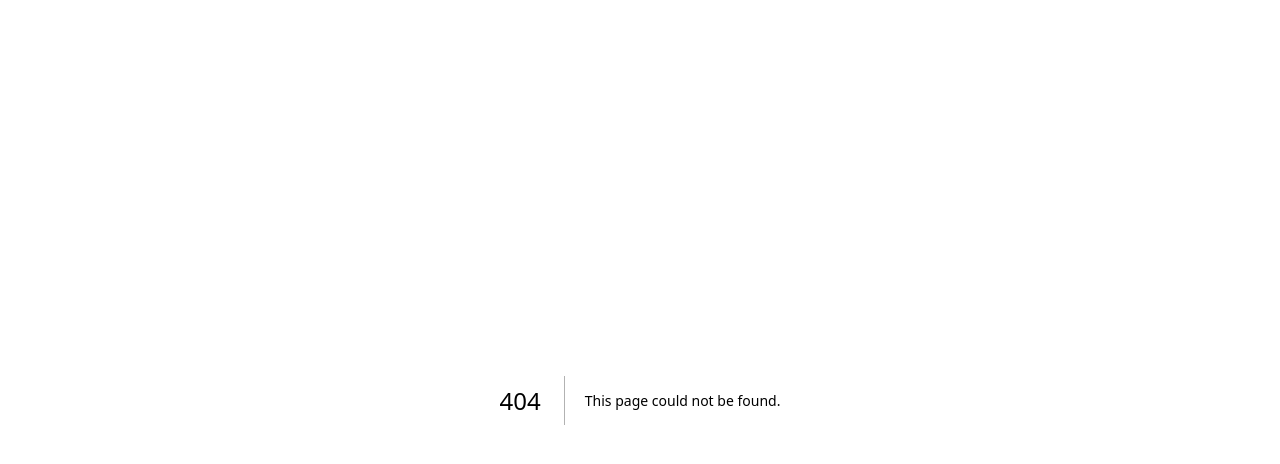
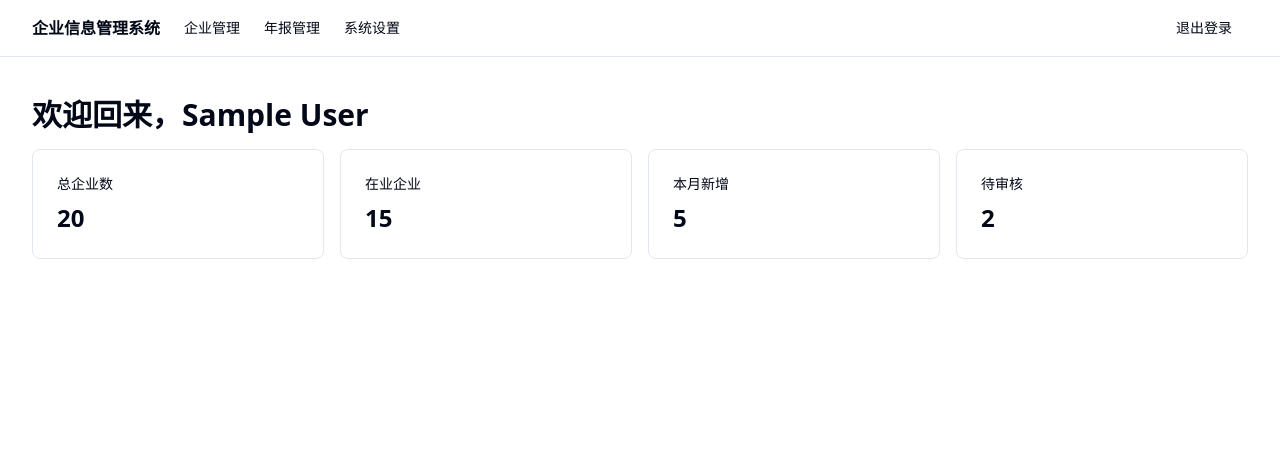
Before and after one commit to poplovexz/caiwushui, a Next.js app: page /dashboard in a window 1280 px wide. Before the commit this address had no page. Shown: the top 464 px of the page. Built offline with nearby package versions, Linux system fonts and the light colour scheme; no server answers; sample sign-in values are in the browser's storage.

Commit message:
feat: 添加仪表板页面
1. 添加仪表板页面和布局
2. 添加站点头部组件
3. 添加导航菜单
4. 添加退出登录功能

```diff
--- /dev/null
+++ b/src/app/dashboard/layout.tsx
@@ -0,0 +1,24 @@
+import { Metadata } from "next"
+
+import { SiteHeader } from "@/components/site-header"
+
+export const metadata: Metadata = {
+  title: {
+    default: "企业信息管理系统",
+    template: "%s | 企业信息管理系统",
+  },
+  description: "企业信息管理系统",
+}
+
+interface DashboardLayoutProps {
+  children: React.ReactNode
+}
+
+export default function DashboardLayout({ children }: DashboardLayoutProps) {
+  return (
+    <div className="relative flex min-h-screen flex-col">
+      <SiteHeader />
+      <main className="flex-1">{children}</main>
+    </div>
+  )
+}
--- /dev/null
+++ b/src/app/dashboard/page.tsx
@@ -0,0 +1,54 @@
+import { Metadata } from "next"
+import { redirect } from "next/navigation"
+import { getServerSession } from "next-auth/next"
+
+import { authOptions } from "@/auth/auth-options"
+
+export const metadata: Metadata = {
+  title: "仪表板",
+  description: "企业信息管理系统仪表板",
+}
+
+export default async function DashboardPage() {
+  const session = await getServerSession(authOptions)
+
+  if (!session) {
+    redirect("/auth/signin")
+  }
+
+  return (
+    <div className="container mx-auto py-10">
+      <div className="flex flex-col gap-4">
+        <div className="flex items-center justify-between">
+          <h1 className="text-3xl font-bold">欢迎回来，{session.user?.name}</h1>
+        </div>
+        <div className="grid gap-4 md:grid-cols-2 lg:grid-cols-4">
+          <div className="rounded-lg border bg-card p-6">
+            <div className="flex flex-row items-center justify-between space-y-0 pb-2">
+              <h3 className="text-sm font-medium">总企业数</h3>
+            </div>
+            <div className="text-2xl font-bold">20</div>
+          </div>
+          <div className="rounded-lg border bg-card p-6">
+            <div className="flex flex-row items-center justify-between space-y-0 pb-2">
+              <h3 className="text-sm font-medium">在业企业</h3>
+            </div>
+            <div className="text-2xl font-bold">15</div>
+          </div>
+          <div className="rounded-lg border bg-card p-6">
+            <div className="flex flex-row items-center justify-between space-y-0 pb-2">
+              <h3 className="text-sm font-medium">本月新增</h3>
+            </div>
+            <div className="text-2xl font-bold">5</div>
+          </div>
+          <div className="rounded-lg border bg-card p-6">
+            <div className="flex flex-row items-center justify-between space-y-0 pb-2">
+              <h3 className="text-sm font-medium">待审核</h3>
+            </div>
+            <div className="text-2xl font-bold">2</div>
+          </div>
+        </div>
+      </div>
+    </div>
+  )
+}
--- /dev/null
+++ b/src/components/site-header.tsx
@@ -0,0 +1,46 @@
+import Link from "next/link"
+import { signOut } from "next-auth/react"
+
+import { Button } from "@/components/ui/button"
+
+export function SiteHeader() {
+  return (
+    <header className="sticky top-0 z-50 w-full border-b bg-background/95 backdrop-blur supports-[backdrop-filter]:bg-background/60">
+      <div className="container flex h-14 items-center">
+        <div className="mr-4 flex">
+          <Link href="/dashboard" className="mr-6 flex items-center space-x-2">
+            <span className="font-bold">企业信息管理系统</span>
+          </Link>
+          <nav className="flex items-center space-x-6 text-sm font-medium">
+            <Link
+              href="/dashboard/enterprises"
+              className="transition-colors hover:text-foreground/80"
+            >
+              企业管理
+            </Link>
+            <Link
+              href="/dashboard/reports"
+              className="transition-colors hover:text-foreground/80"
+            >
+              年报管理
+            </Link>
+            <Link
+              href="/dashboard/settings"
+              className="transition-colors hover:text-foreground/80"
+            >
+              系统设置
+            </Link>
+          </nav>
+        </div>
+        <div className="flex flex-1 items-center justify-end space-x-2">
+          <Button
+            variant="ghost"
+            onClick={() => signOut({ callbackUrl: "/auth/signin" })}
+          >
+            退出登录
+          </Button>
+        </div>
+      </div>
+    </header>
+  )
+}
```
